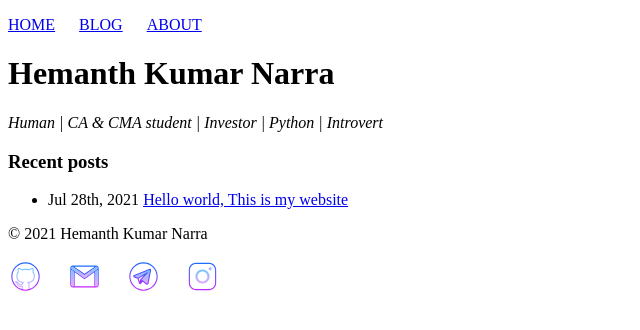
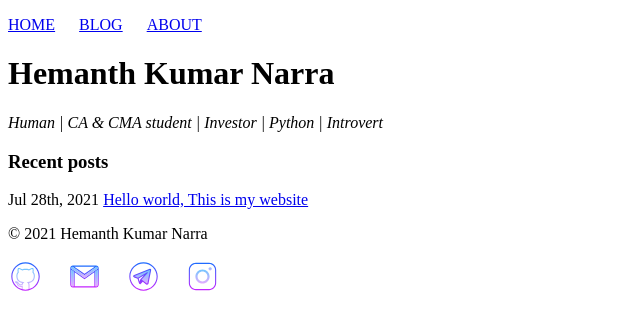
Before and after one commit to hemanthnarra/hemanthnarra.github.io, a Jekyll site: the page built from index.html, in a window 1280 px wide. Shown: the top 330 px of the page, without its empty margins (0-640 px from the left). Built offline with Jekyll 4.4.1, drawn with Linux system fonts in a browser that asks for light colours.

Commit message:
css test

```diff
--- a/css/main.css
+++ b/css/main.css
@@ -8,3 +8,11 @@ nav li, footer li {
     display: inline-block;
     margin-right: 20px;
 }
+.recent-posts ul, .blog ul {
+    list-style-type: none;
+    padding-left: 0;
+}
+.recent-posts li, .blog li {
+    display: inline-block;
+    margin-right: 16px;
+}
```
